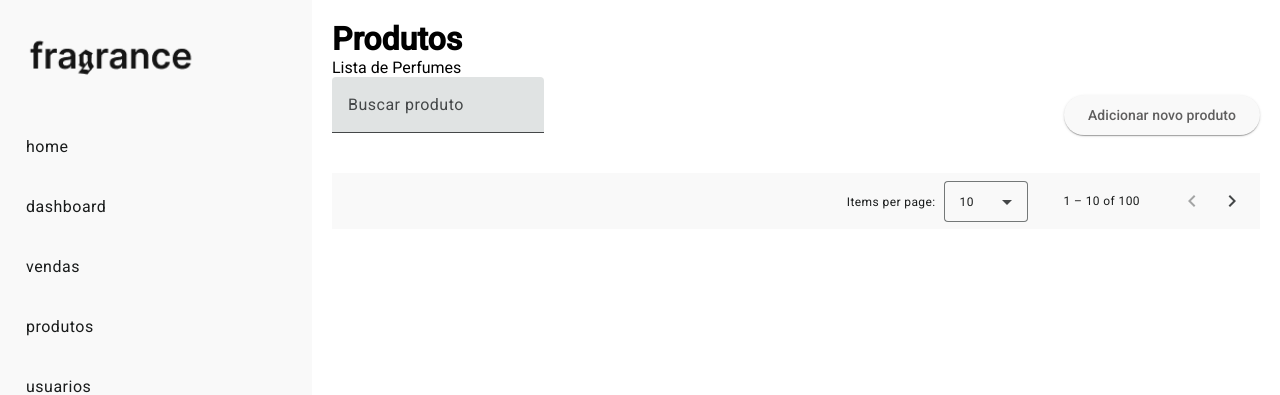
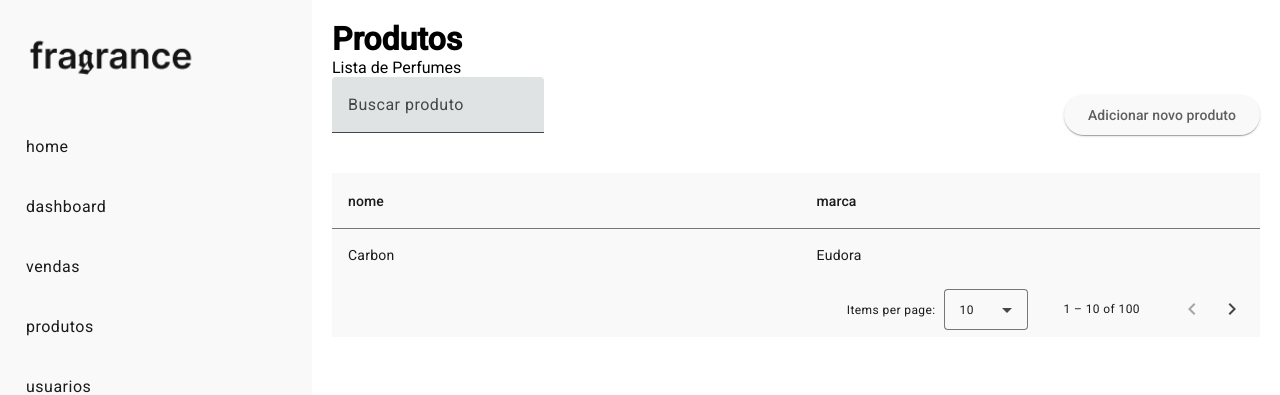
Before and after one commit to ads-ma-senac/e-fragrance-frontend, an Angular app in the folder frontend/: page /produtos in a window 1280 px wide. Shown: the top 395 px of the page. Built offline with nearby package versions, Linux system fonts and the light colour scheme.

Commit message:
atualizando listagem e json

```diff
--- a/frontend/src/app/features/listagem-produtos/listagem-produtos.component.html
+++ b/frontend/src/app/features/listagem-produtos/listagem-produtos.component.html
@@ -16,10 +16,34 @@
         </button>
     </div>
 
-    <mat-paginator [length]="100"
-    [pageSize]="10"
-    [pageSizeOptions]="[5, 10, 25, 100]"
-    aria-label="Select page">
+    <div>
+        <table mat-table [dataSource]="dataSource">
+            <!-- <ng-container matColumnDef="name">
+                <th mat-header-cell *matHeaderCellDef> Nome </th>
+                <td mat-cell *matCellDef="let produto"> {{produto.name}} </td>
+            </ng-container>
+            <ng-container matColumnDef="brand">
+                <th mat-header-cell *matHeaderCellDef> Marca </th>
+                <td mat-cell *matCellDef="let produto"> {{produto.brand}} </td>
+            </ng-container>
+             -->
+            @for (coluna of displayedColumns; track coluna){
+                <ng-container [matColumnDef]="coluna">
+                    <th mat-header-cell *matHeaderCellDef> {{coluna}} </th>
+                    <td mat-cell *matCellDef="let produto"> {{produto[coluna]}} </td>
+                </ng-container>
+            }
+            <tr mat-header-row *matHeaderRowDef="displayedColumns"></tr>
+            <tr mat-row *matRowDef="let row; columns: displayedColumns;"></tr>
+        </table>
+    </div>
 
-    </mat-paginator>
+    <div>
+        <mat-paginator [length]="100"
+                        [pageSize]="10"
+                        [pageSizeOptions]="[5, 10, 25, 100]"
+                        aria-label="Select page">
+        </mat-paginator>
+    </div>
+
 </div>
--- a/frontend/src/app/features/listagem-produtos/listagem-produtos.component.ts
+++ b/frontend/src/app/features/listagem-produtos/listagem-produtos.component.ts
@@ -5,7 +5,31 @@ import { MatIconModule } from '@angular/material/icon';
 import { MatButtonModule } from '@angular/material/button';
 import { MatFormFieldModule } from '@angular/material/form-field';
 import { MatInputModule } from '@angular/material/input';
+import {Produto } from '../../shared/types/produto';
 
+const produtos: Produto[] = [
+  {
+    "id": 1,
+    "sku": "CRE-AVE-100M",
+    "nome": "Carbon",
+    "marca": "Eudora",
+    "genero": "masculino",
+    "categoria": 1,
+    "volume": 100,
+    "precoUnidade": 150.0,
+    "unidadeEmEstoque": 10,
+    "concentracao": "Eau de Parfum",
+    "descricaodescription": "Carbon Turbo de Eudora é um perfume Amadeirado Masculino. Carbon Turbo foi lançada em 2014. Carbon Turbo foi criado por Francisco Marano e Veronica Casanova. As notas de topo são: Tomilho, Hortelã, Cardamomo, Sálvia e Maçã. As notas de coração são: Cedro, Violeta, Lavanda e Noz-moscada. As notas de fundo são: Âmbar, Couro, Baunilha e Segredo Eudora.",
+    "imagens": [
+      {
+        "id": 1,
+        "imagem": ""
+      }
+    ],
+    "criadoEm": "2025-04-24T21:38:39.108Z",
+    "atualizadoEm": "2025-04-24T21:38:39.108Z"
+  }
+]
 
 @Component({
   selector: 'app-listagem-produtos',
@@ -13,6 +37,10 @@ import { MatInputModule } from '@angular/material/input';
   templateUrl: './listagem-produtos.component.html',
   styleUrl: './listagem-produtos.component.css'
 })
+
 export class ListagemProdutosComponent {
 
+  displayedColumns: string[] = ['nome', 'marca']
+
+  dataSource = produtos;
 }
--- /dev/null
+++ b/frontend/src/app/shared/types/produto.ts
@@ -0,0 +1,21 @@
+export interface Produto {
+    id: number
+    sku: string
+    nome: string
+    marca: string
+    genero: string
+    categoria: number
+    volume: number
+    precoUnidade: number
+    unidadeEmEstoque: number
+    concentracao: string
+    descricaodescription: string
+    imagens: Imagen[]
+    criadoEm: string
+    atualizadoEm: string
+  }
+
+  export interface Imagen {
+    id: number
+    imagem: string
+  }
```
Also changed, not shown: 1 other file (tests, documents, lock files or other folders).
